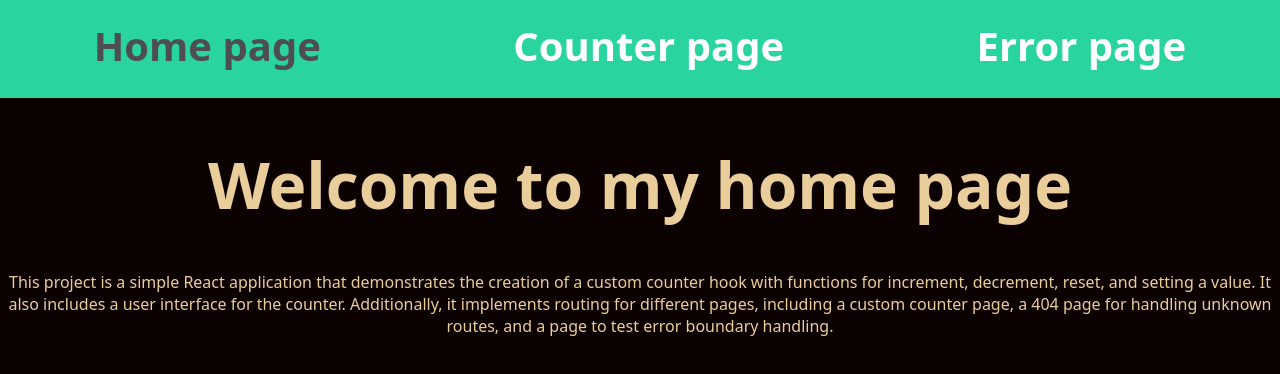
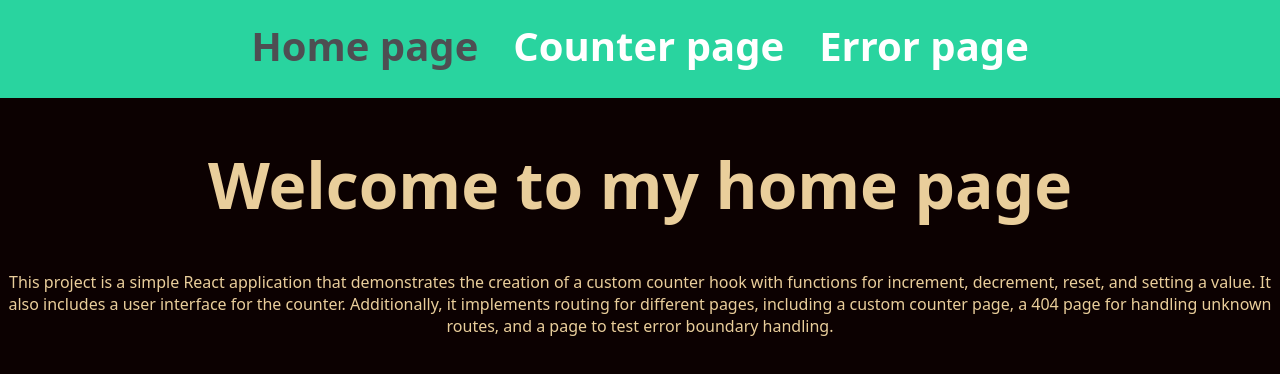
Before and after one commit to Ayomide-Oyeneye/2nd-Semester-Altschoolv2-Exam, a React (Create React App) app: page / in a window 1280 px wide. Shown: the top 374 px of the page. Built offline with nearby package versions, Linux system fonts and the light colour scheme.

Commit message:
updated the apps.js and the style.css

```diff
--- a/src/App.js
+++ b/src/App.js
@@ -28,10 +28,10 @@ function App() {
           </li>
         </ul>
         <Routes>
-          <Route path="*" element={<FourzeroFourPage />} />
           <Route path="/" element={<Homepage />} />
           <Route path="/counter" element={<Counters />} />
           <Route path="/error" element={<ErrorBoundaryTest />} />
+          <Route path="*" element={<FourzeroFourPage />} />
         </Routes>
       </ErrorBoundary>
     </div>
--- a/src/style.css
+++ b/src/style.css
@@ -101,11 +101,13 @@ h1 {
   font-size: 5rem;
 }
 .navlink {
-  display: flex;
-  justify-content: space-around;
   padding-inline-start: 0;
   background-color: #29d49f;
-  width: auto;
+  width: 100%;
+  display: flex;
+  text-align: center;
+  align-items: center;
+  justify-content: center;
 }
 .links {
   padding-inline: 15px;
@@ -113,6 +115,7 @@ h1 {
   padding-block-start: 18px;
   border-radius: 0.6rem;
   list-style: none;
+  width: fit-content;
 }
 .linksto:hover {
   -webkit-text-stroke-width: 1px;
@@ -125,6 +128,7 @@ h1 {
   font-weight: 600;
   color: #ffffff;
   font-size: 32px;
+  width: fit-content;
 }
 .home {
   color: #4e4e52;
```
